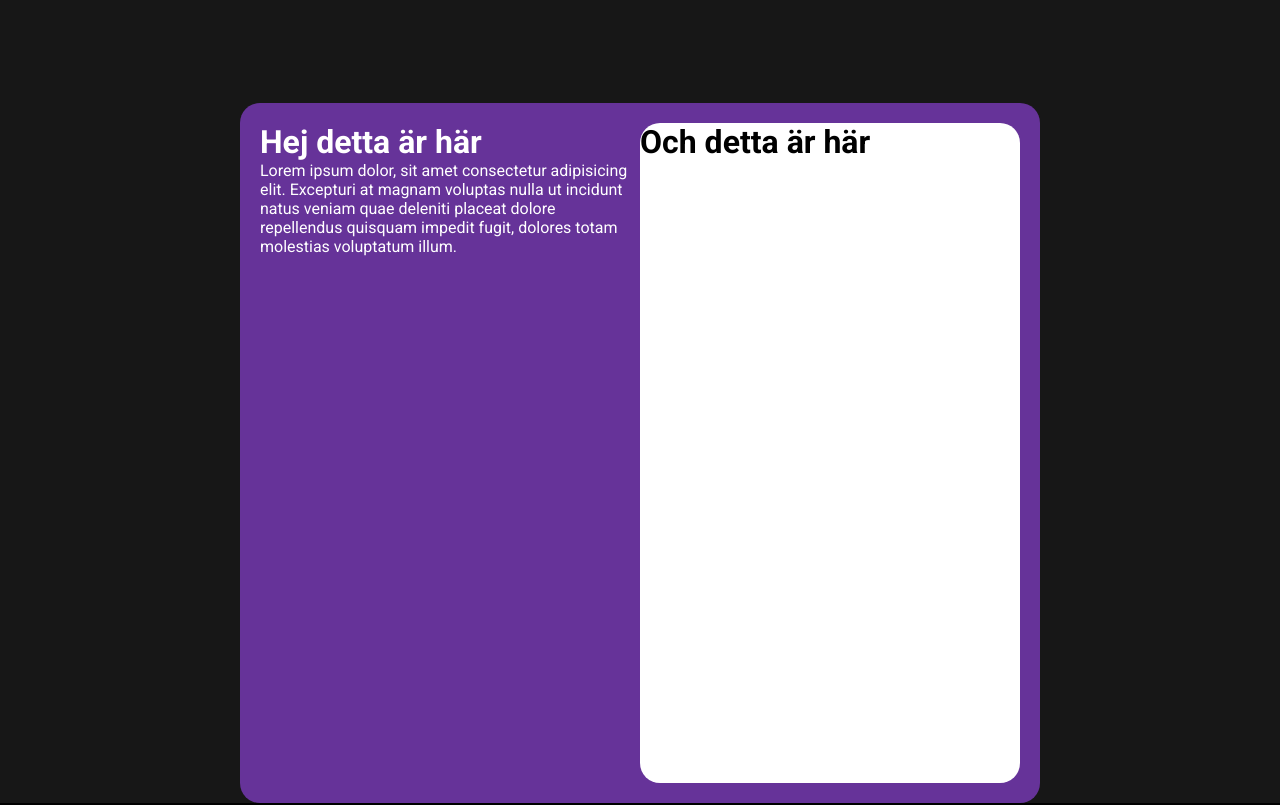
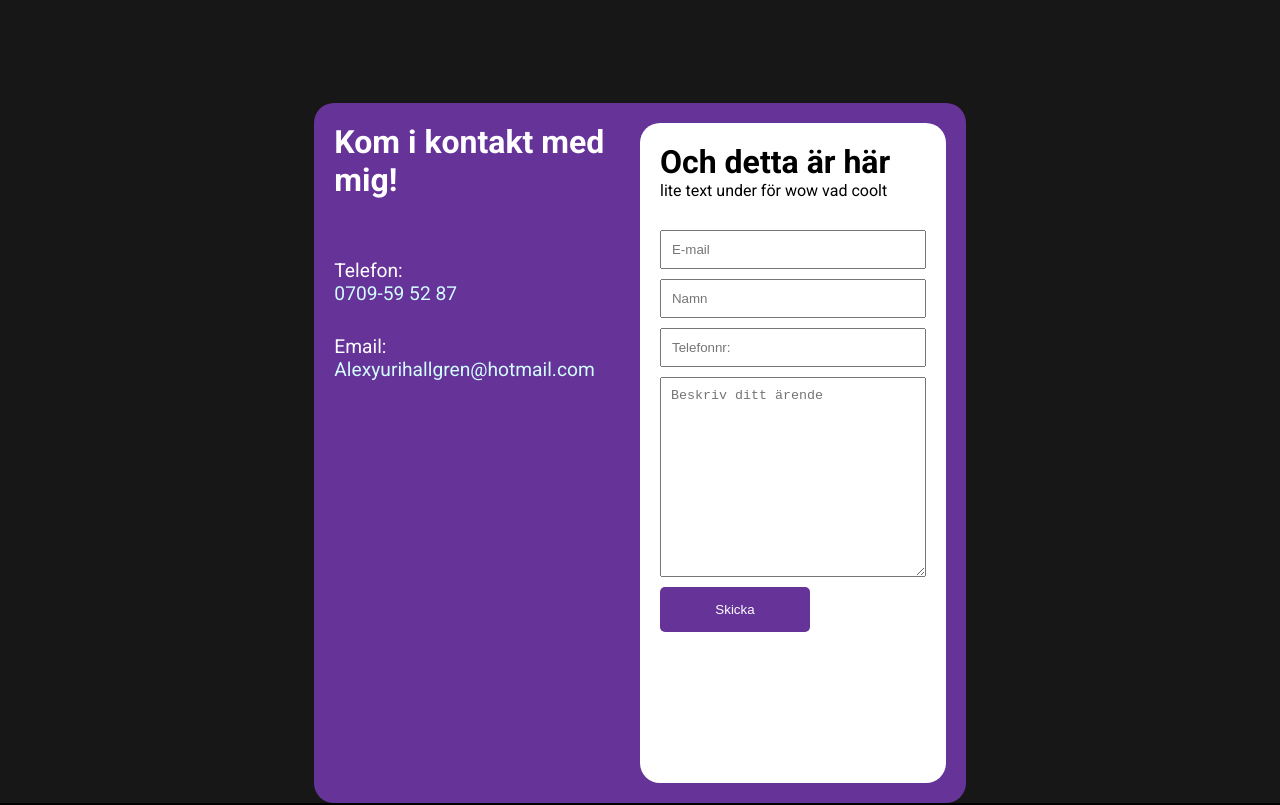
Before and after one commit to Endorze/endorze.website.com, a React (Vite) app: page / in a window 1280 px wide. Shown: the part 3820-4625 px from the top of the page. Built offline with nearby package versions, Linux system fonts and the light colour scheme.

Commit message:
har jobbat på kontaktformuläret

```diff
--- a/src/components/ContactMe/ContactMe.module.css
+++ b/src/components/ContactMe/ContactMe.module.css
@@ -5,14 +5,73 @@
     padding: 20px;
     background-color: rebeccapurple;
     border-radius: 20px;
+
 }
 
 .LeftContactForm {
     width: 50%;
 }
+
 .RightContactForm {
     width: 50%;
     background-color: white;
     color: black;
     border-radius: 20px;
+    padding: 20px;
 }
+
+.RightContactInputs input {
+    display: flex;
+    flex-direction: column;
+    padding: 10px;
+    max-width: 100%;
+    width: 100%;
+    margin-bottom: 10px;
+    outline: none;
+}
+
+.RightContactInputs {
+    margin-top: 30px;
+}
+
+.TextAreaWrapper {
+    display: flex;
+    flex-direction: column;
+}
+.TextAreaWrapper textarea {
+    height: 200px;
+    padding: 10px;
+}
+.ContactInfo {
+    margin-top: 60px;
+    font-size: 1.2em;
+    display: flex;
+    flex-direction: column;
+}
+.ContactInfo a {
+    color: hsla(182, 100%, 91%, 1);
+    text-decoration: none;
+}
+
+.TextAreaWrapper textarea:focus {
+    outline: none;
+}
+.EmailParagraph {
+    margin-top: 30px;
+}
+
+
+.TextAreaWrapper button {
+    width: 150px;
+    margin-top: 10px;
+    padding: 15px;
+    border-radius: 5px;
+    background-color: rebeccapurple;
+    color: white;
+    border: none;
+    ;
+}
+.TextAreaWrapper button:hover {
+    cursor: pointer;
+    background-color: rgb(130, 67, 193);
+}
--- a/src/components/ContactMe/ContactMe.tsx
+++ b/src/components/ContactMe/ContactMe.tsx
@@ -1,13 +1,30 @@
 import styles from "./ContactMe.module.css"
+import logoimg from "../../assets/images/"
 
 const ContactMe = () => {
     return <div className={styles.ContactFormWrapper}>
         <div className={styles.LeftContactForm}>
-            <h1>Hej detta är här</h1>
-            <p>Lorem ipsum dolor, sit amet consectetur adipisicing elit. Excepturi at magnam voluptas nulla ut incidunt natus veniam quae deleniti placeat dolore repellendus quisquam impedit fugit, dolores totam molestias voluptatum illum.</p>
+            <h1>Kom i kontakt med mig!</h1>
+            <div className={styles.ContactInfo}>
+                <p>Telefon: </p>
+                <a href="tel:0709595287">0709-59 52 87</a>
+                <p className={styles.EmailParagraph}>Email:</p>
+                <a href="mailto:Alexyurihallgren@hotmail.com">Alexyurihallgren@hotmail.com</a>
+            </div>
+            <img src=""></img>
         </div>
         <div className={styles.RightContactForm}>
             <h1>Och detta är här</h1>
+            <p>lite text under för wow vad coolt</p>
+            <div className={styles.RightContactInputs}>
+                <input placeholder="E-mail"></input>
+                <input placeholder="Namn"></input>
+                <input placeholder="Telefonnr:"></input>
+                <div className={styles.TextAreaWrapper}>
+                <textarea placeholder="Beskriv ditt ärende" />
+                <button>Skicka</button>
+                </div>
+            </div>
         </div>
     </div>
 }
```
